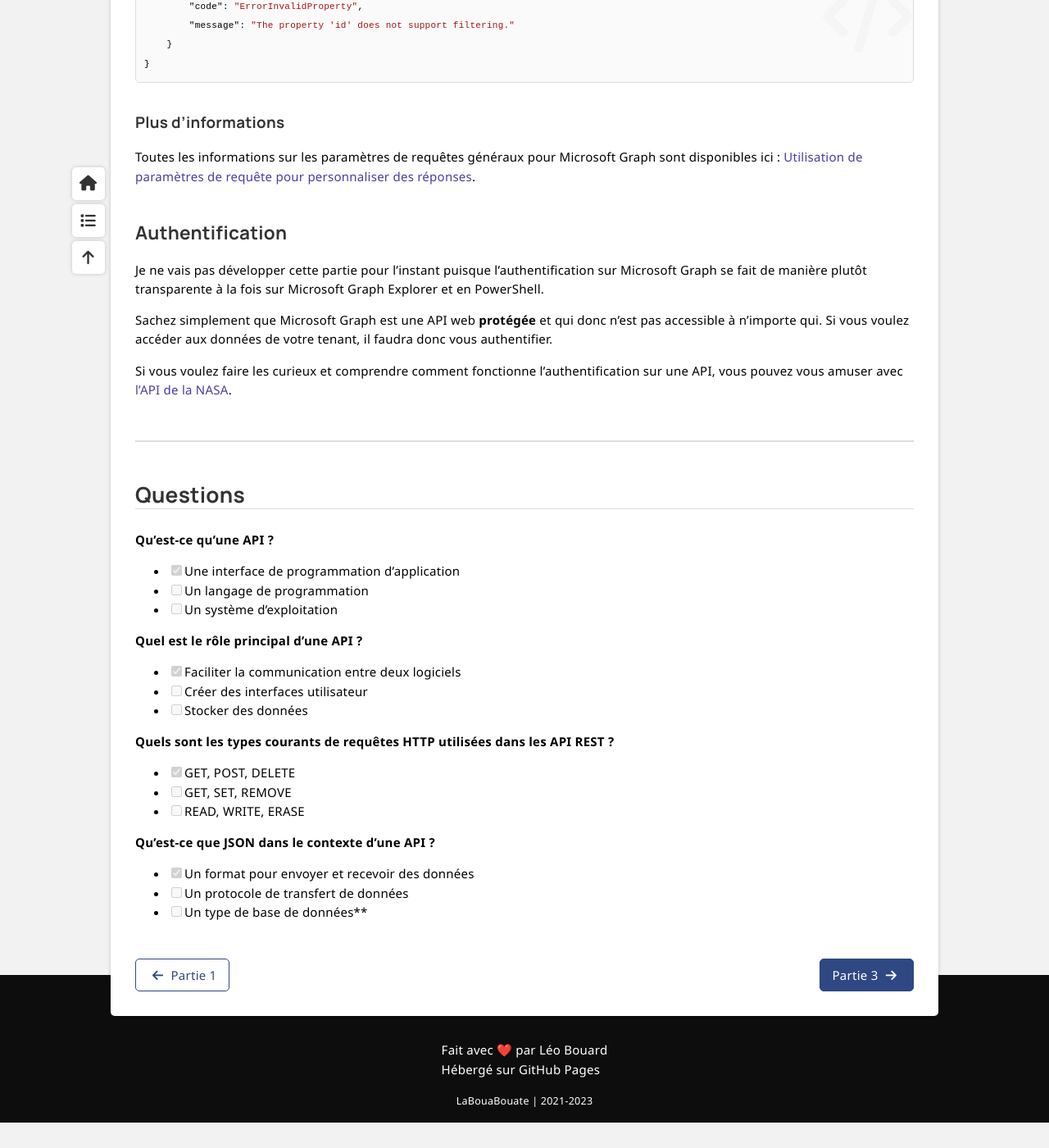
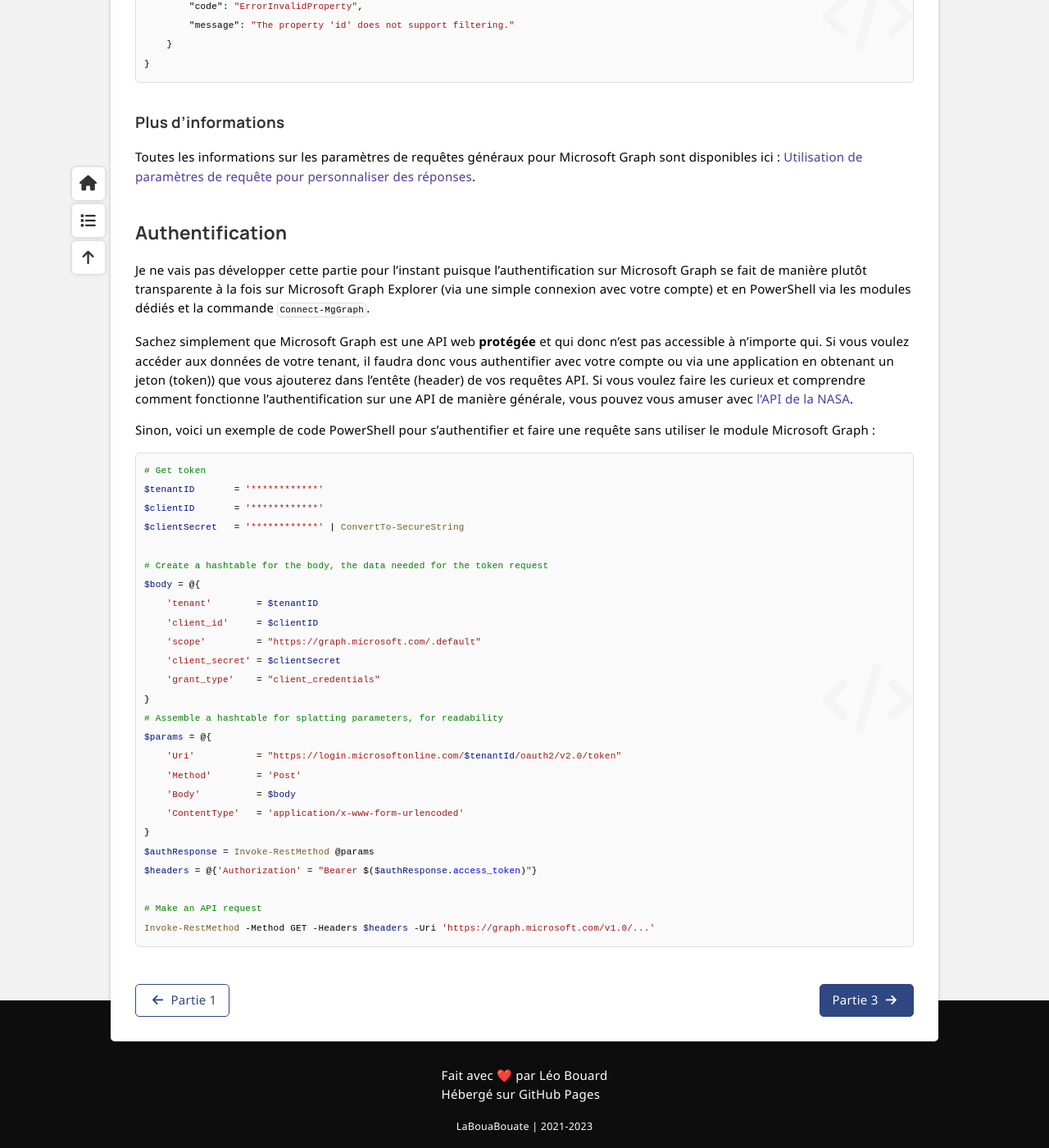
Before and after one commit to leobouard/leobouard.github.io, a Jekyll site: the page built from _posts/2023-09-17-cours-msgraph-002.md, in a window 1280 px wide and 1400 px high, scrolled down 2236 px. Shown: the whole window at 82% size. Built offline with Jekyll 4.4.1, drawn with Linux system fonts in a browser that asks for light colours; nearby versions of some CDN libraries; some web fonts are replaced; before the commit the page ends 3605 px from its top, so only the background shows below that.

Commit message:
Ajout de la structure du cours

````diff
--- a/_posts/2023-09-17-cours-msgraph-002.md
+++ b/_posts/2023-09-17-cours-msgraph-002.md
@@ -86,36 +86,36 @@
 
 ### Authentification
 
-Je ne vais pas développer cette partie pour l'instant puisque l'authentification sur Microsoft Graph se fait de manière plutôt transparente à la fois sur Microsoft Graph Explorer et en PowerShell.
+Je ne vais pas développer cette partie pour l'instant puisque l'authentification sur Microsoft Graph se fait de manière plutôt transparente à la fois sur Microsoft Graph Explorer (via une simple connexion avec votre compte) et en PowerShell via les modules dédiés et la commande `Connect-MgGraph`.
 
-Sachez simplement que Microsoft Graph est une API web **protégée** et qui donc n'est pas accessible à n'importe qui. Si vous voulez accéder aux données de votre tenant, il faudra donc vous authentifier.
+Sachez simplement que Microsoft Graph est une API web **protégée** et qui donc n'est pas accessible à n'importe qui. Si vous voulez accéder aux données de votre tenant, il faudra donc vous authentifier avec votre compte ou via une application en obtenant un jeton (token)) que vous ajouterez dans l'entête (header) de vos requêtes API. Si vous voulez faire les curieux et comprendre comment fonctionne l'authentification sur une API de manière générale, vous pouvez vous amuser avec [l'API de la NASA](https://api.nasa.gov/).
 
-Si vous voulez faire les curieux et comprendre comment fonctionne l'authentification sur une API, vous pouvez vous amuser avec [l'API de la NASA](https://api.nasa.gov/).
+Sinon, voici un exemple de code PowerShell pour s'authentifier et faire une requête sans utiliser le module Microsoft Graph :
 
----
+```powershell
+# Get token
+$tenantID       = '************'
+$clientID       = '************'
+$clientSecret   = '************' | ConvertTo-SecureString
 
-## Questions
+# Create a hashtable for the body, the data needed for the token request
+$body = @{
+    'tenant'        = $tenantID
+    'client_id'     = $clientID
+    'scope'         = "https://graph.microsoft.com/.default"
+    'client_secret' = $clientSecret
+    'grant_type'    = "client_credentials"
+}
+# Assemble a hashtable for splatting parameters, for readability
+$params = @{
+    'Uri'           = "https://login.microsoftonline.com/$tenantId/oauth2/v2.0/token"
+    'Method'        = 'Post'
+    'Body'          = $body
+    'ContentType'   = 'application/x-www-form-urlencoded'
+}
+$authResponse = Invoke-RestMethod @params
+$headers = @{'Authorization' = "Bearer $($authResponse.access_token)"}
 
-**Qu’est-ce qu’une API ?**
-
-- [x] Une interface de programmation d’application
-- [ ] Un langage de programmation
-- [ ] Un système d’exploitation
-
-**Quel est le rôle principal d’une API ?**
-
-- [x] Faciliter la communication entre deux logiciels
-- [ ] Créer des interfaces utilisateur
-- [ ] Stocker des données
-
-**Quels sont les types courants de requêtes HTTP utilisées dans les API REST ?**
-
-- [x] GET, POST, DELETE
-- [ ] GET, SET, REMOVE
-- [ ] READ, WRITE, ERASE
-
-**Qu’est-ce que JSON dans le contexte d’une API ?**
-
-- [x] Un format pour envoyer et recevoir des données
-- [ ] Un protocole de transfert de données
-- [ ] Un type de base de données**
+# Make an API request
+Invoke-RestMethod -Method GET -Headers $headers -Uri 'https://graph.microsoft.com/v1.0/...'
+```
````
Also changed, not shown: _posts/2023-09-17-cours-msgraph-001.md (+29 -0 lines), _posts/2023-09-17-cours-msgraph-003.md (+5 -7 lines), _posts/2023-09-17-cours-msgraph-004.md (added, +69 -0 lines), _posts/2023-09-17-cours-msgraph-005.md (added, +26 -0 lines).
